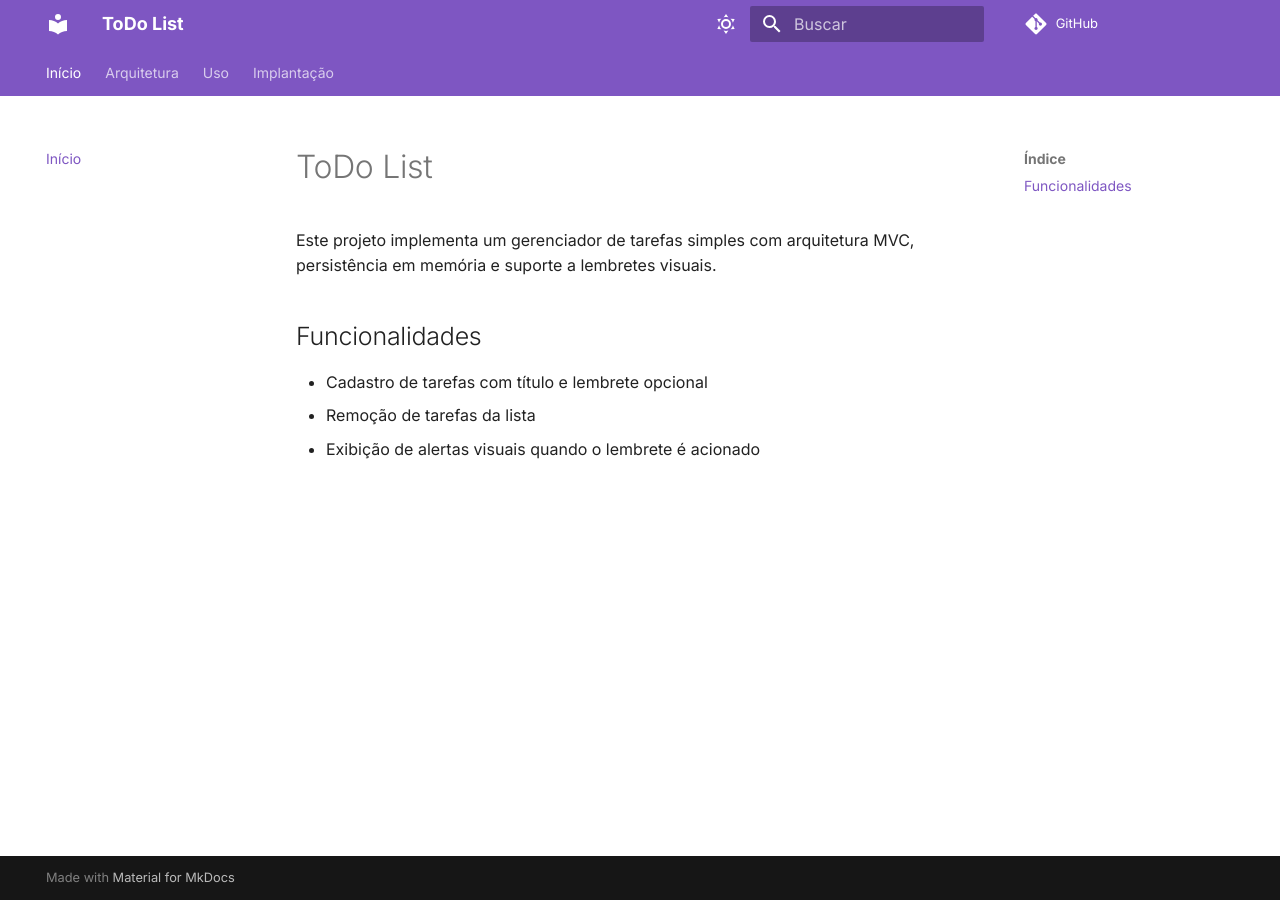
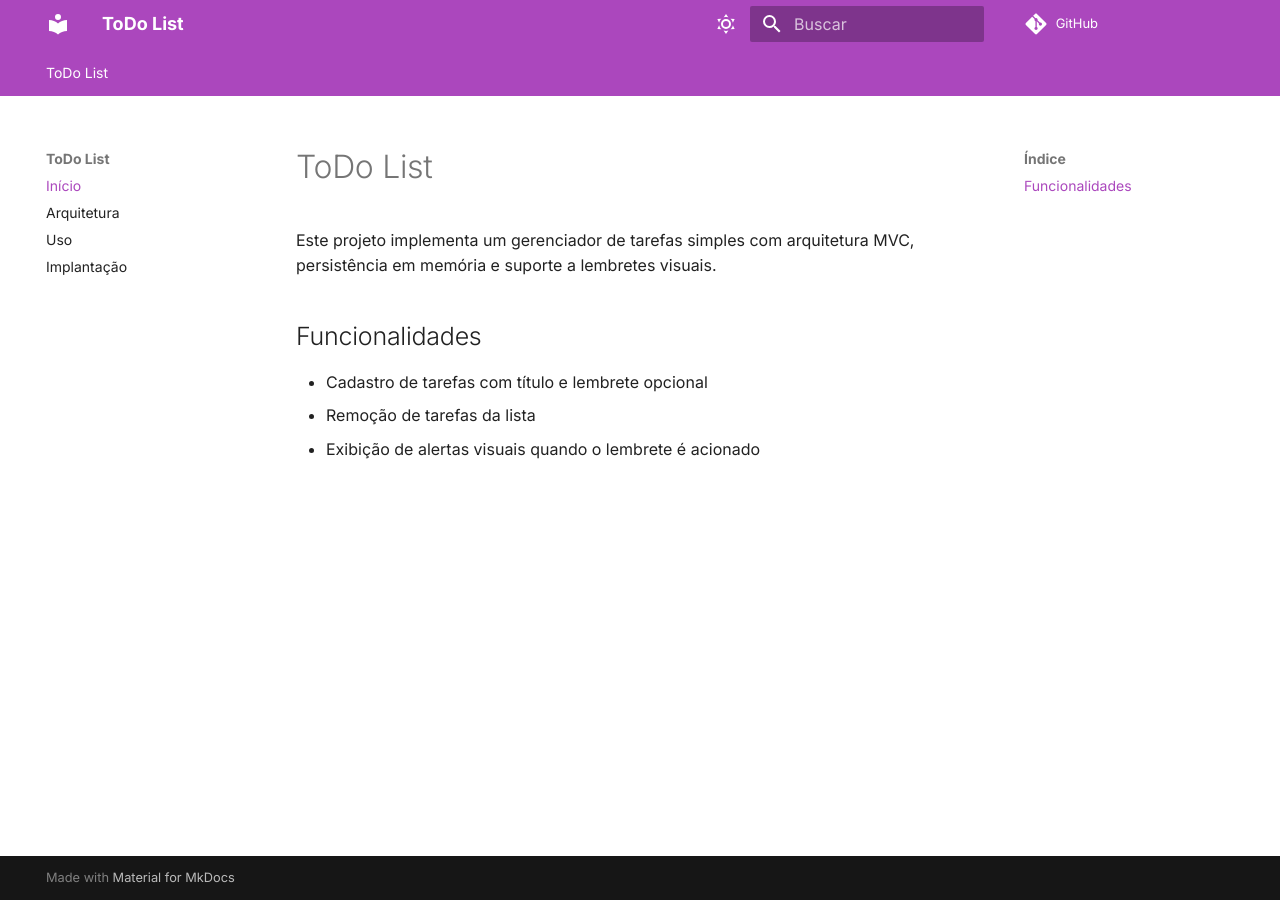
Before and after one commit to alliciarocha/proj-exten, an MkDocs documentation site: the page built from docs/index.md, in a window 1280 px wide. Built offline with MkDocs 1.6.1 and Material for MkDocs 9.7.7, drawn with Linux system fonts in a browser that asks for light colours; comment, search, counter and statistics services are not loaded.

Commit message:
Update mkdocs.yml

```diff
--- a/mkdocs.yml
+++ b/mkdocs.yml
@@ -9,13 +9,13 @@ theme:
   language: pt-BR
   palette:
     - scheme: default
-      primary: deep purple
+      primary: purple
       accent: amber
       toggle:
         icon: material/weather-sunny
         name: Mudar para modo escuro
     - scheme: slate
-      primary: deep purple
+      primary: purple
       accent: amber
       toggle:
         icon: material/weather-night
@@ -33,10 +33,11 @@ theme:
     - search.highlight
 
 nav:
-  - Início: index.md
-  - Arquitetura: architecture.md
-  - Uso: usage.md
-  - Implantação: deployment.md
+  - ToDo List:
+      - Início: index.md
+      - Arquitetura: architecture.md
+      - Uso: usage.md
+      - Implantação: deployment.md
 
 markdown_extensions:
   - pymdownx.highlight:
```
